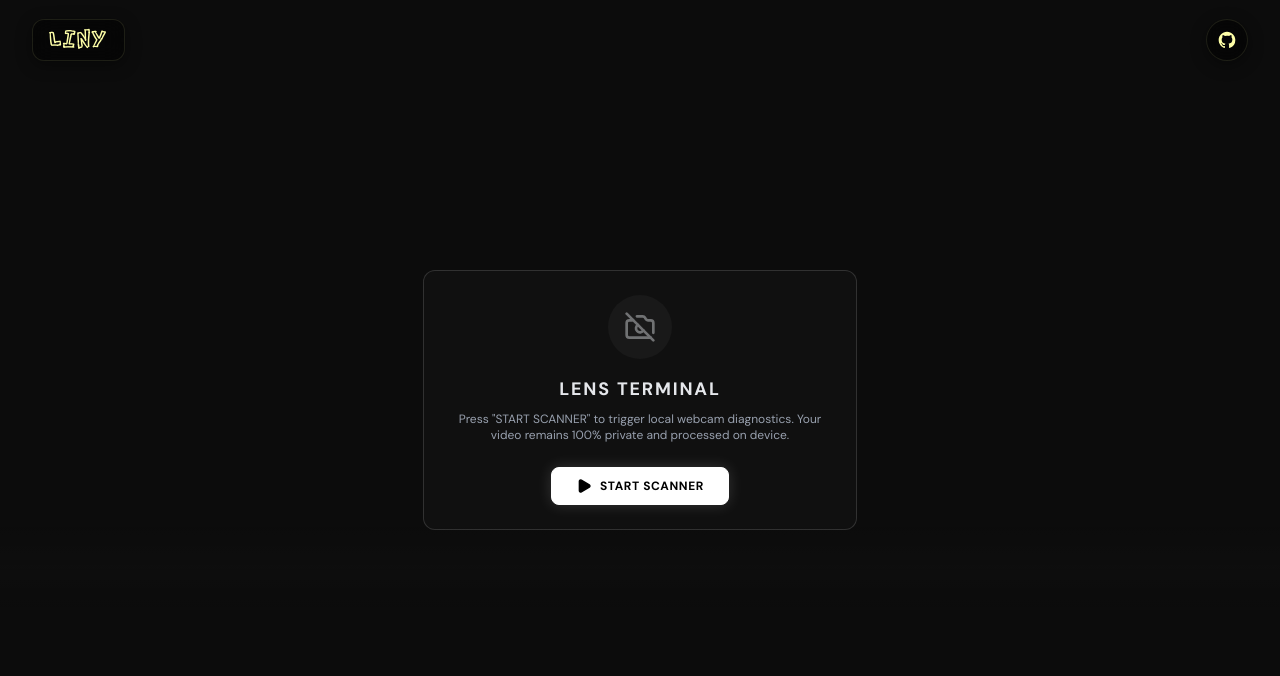
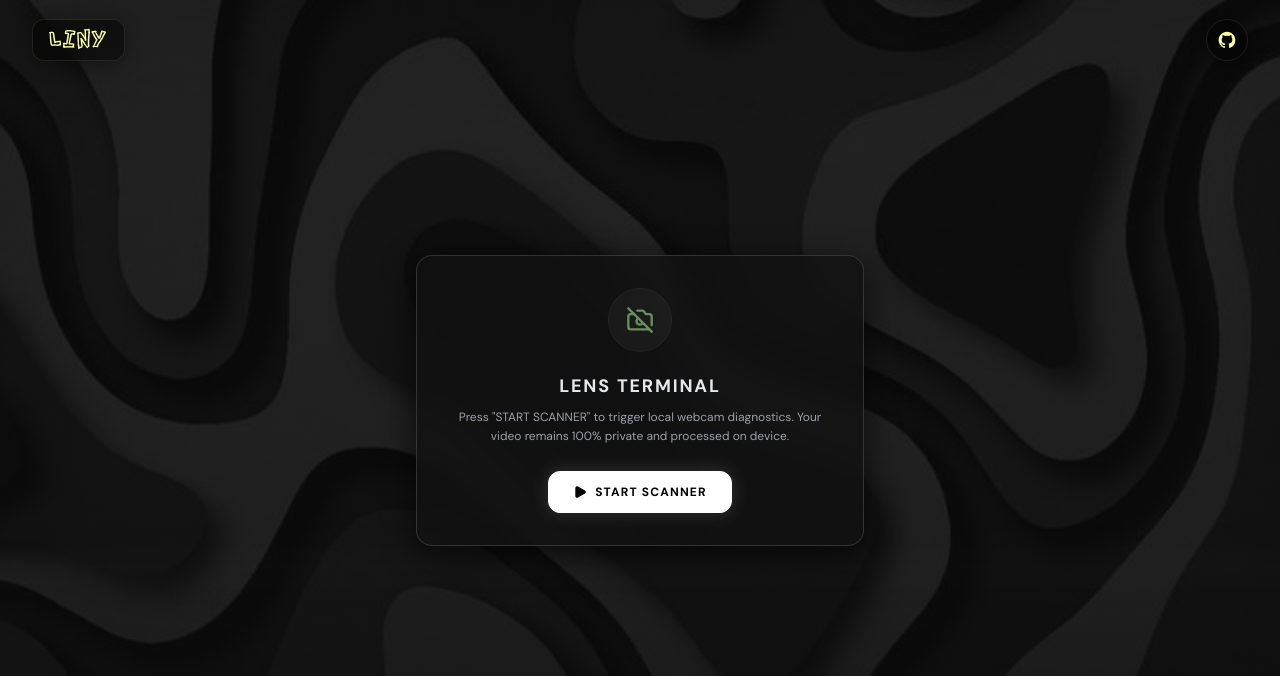
Before and after one commit to eloi-web/Liny, a React (Vite) app: page / in a window 1280 px wide. Shown: the top 676 px of the page. Built offline with nearby package versions, Linux system fonts and the light colour scheme.

Commit message:
feat: add visual background pattern to scanner
Updated the scanner background to display a textured pattern when inactive. Enhanced the UI styling for the inactive state with improved glass-panel visuals and updated icons for better aesthetic consistency.

```diff
--- a/src/components/Scanner.tsx
+++ b/src/components/Scanner.tsx
@@ -494,21 +494,29 @@ export default function Scanner() {
   return (
     <div className="w-full h-full relative">
       {/* Background Layer (Camera Offline State) */}
-      <div className="absolute inset-0 z-0 bg-[#0C0C0C] flex flex-col items-center justify-center p-6 text-center">
+      <div
+        className="absolute inset-0 z-0 flex flex-col items-center justify-center p-6 text-center bg-[#0C0C0C] transition-all duration-300"
+        style={{
+          backgroundImage: !isScanning ? 'linear-gradient(rgba(12, 12, 12, 0.65), rgba(12, 12, 12, 0.75)), url("/patterns_1.jpg")' : 'none',
+          backgroundRepeat: 'repeat',
+          backgroundPosition: 'center',
+          backgroundSize: 'cover'
+        }}
+      >
         {!isScanning && !isLoading && (
-          <div className="max-w-md p-6 border border-white/10 glass-panel rounded-xl flex flex-col items-center">
-            <div className="w-16 h-16 rounded-full bg-white/5 flex items-center justify-center mb-4 text-off-white animate-pulse">
-              <CameraOff className="w-8 h-8 opacity-60 text-off-white" />
+          <div className="max-w-md p-8 border border-white/10 glass-panel rounded-2xl flex flex-col items-center shadow-[0_8px_32px_rgba(0,0,0,0.7)] backdrop-blur-md">
+            <div className="w-16 h-16 rounded-full bg-white/5 flex items-center justify-center mb-5 text-off-white animate-pulse border border-white/5">
+              <CameraOff className="w-7 h-7 opacity-70 text-neon-green" />
             </div>
             <h2 className="font-mono text-lg font-bold tracking-widest text-off-white mb-2 uppercase">LENS TERMINAL</h2>
-            <p className="text-xs text-gray-400 font-sans mb-6 max-w-sm">
+            <p className="text-xs text-gray-400 font-sans mb-6 max-w-sm leading-relaxed">
               Press "START SCANNER" to trigger local webcam diagnostics. Your video remains 100% private and processed on device.
             </p>
             <button
               onClick={toggleScanner}
-              className="px-6 py-2.5 bg-white text-black font-semibold font-mono text-xs rounded-lg hover:bg-white/90 transition-all border border-white shadow-[0_0_15px_rgba(255,255,255,0.15)] flex items-center justify-center gap-2 tracking-wider duration-150 cursor-pointer"
+              className="px-6 py-3 bg-white text-black font-semibold font-mono text-xs rounded-xl hover:bg-white/90 transition-all border border-white shadow-[0_0_20px_rgba(255,255,255,0.15)] flex items-center justify-center gap-2 tracking-widest duration-150 cursor-pointer uppercase font-bold"
             >
-              <Play className="w-4 h-4 fill-current" />
+              <Play className="w-3.5 h-3.5 fill-current" />
               START SCANNER
             </button>
           </div>
```
Also changed, not shown: public/patterns_1.jpg (added).
